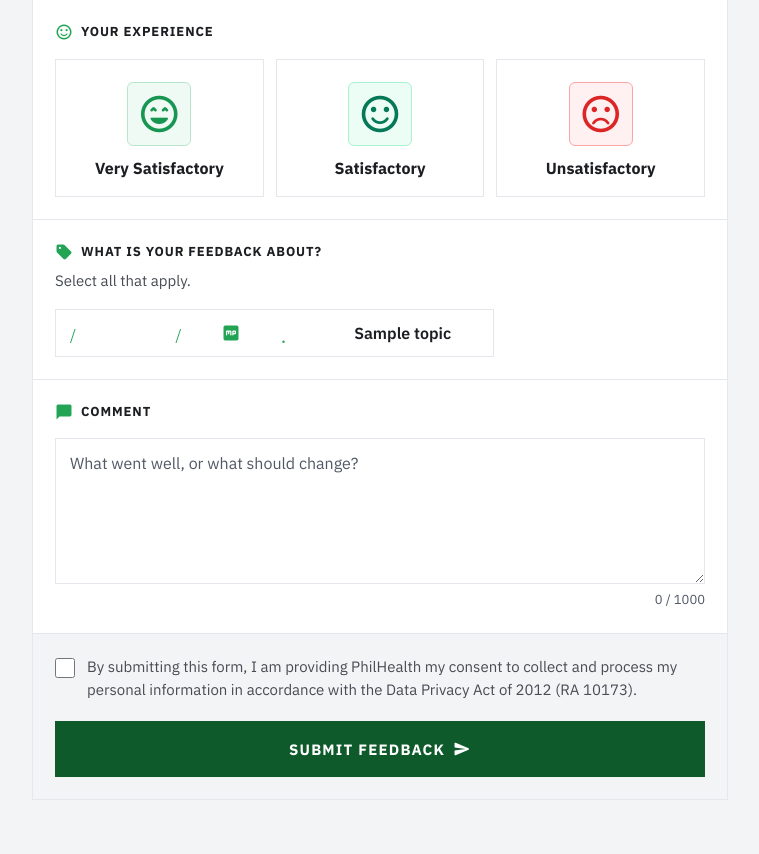
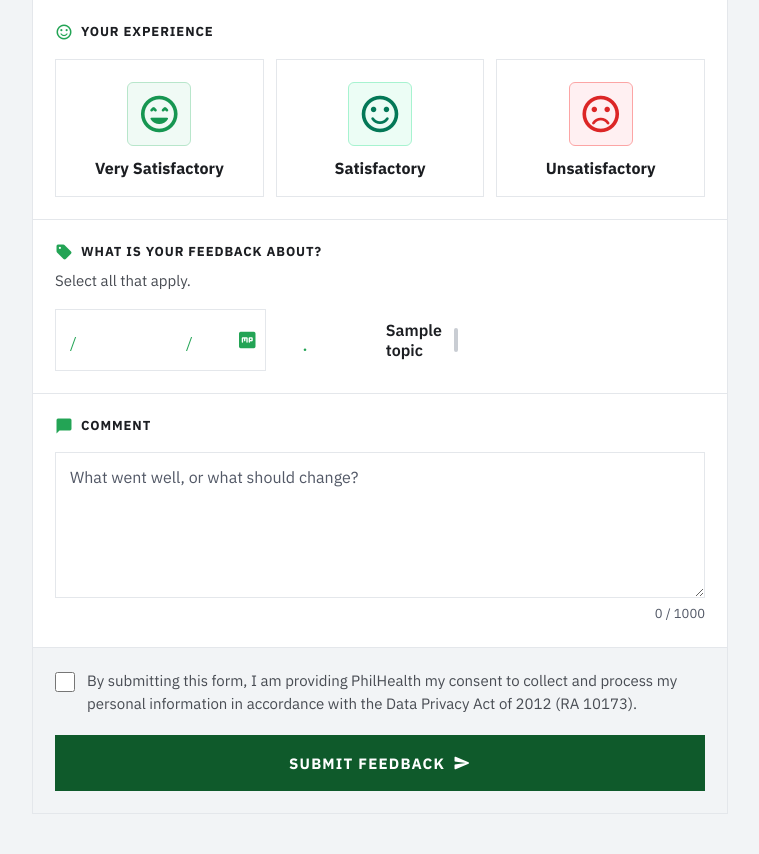
Before and after one commit to WWH16/philhealth-sentiment-analysis, a Django app: template feedback/templates/feedback/index.html in a window 1280 px wide. Shown: the part 219-1073 px from the top of the page, without its empty margins (260-1019 px from the left). Before the commit the page ends 1019 px from the top, so only its background shows below. Run offline with Django 5.2, Linux system fonts and the light colour scheme; the template is opened without the code that fills it: most values are stand-ins (such as "Sample title", 1, 10 or a date in 2020).

Commit message:
feat(feedback): lay out topics as checklist grid

```diff
--- a/feedback/static/feedback/css/feedback.css
+++ b/feedback/static/feedback/css/feedback.css
@@ -146,25 +146,33 @@
 /* Once one is picked, the other two faces go quiet. */
 .rate:has(input:checked) .rate-opt:not(:has(input:checked)) .rate-face { filter: grayscale(1); opacity: 0.5; }
 
-/* ── Topics: checkbox chips, pick one or more ─────────────────────── */
+/* ── Topics: checklist tiles, pick one or more ────────────────────── */
 .block-hint { margin: 6px 0 0; font-size: 15px; color: var(--text-secondary); }
-.topics { display: flex; flex-wrap: wrap; gap: 8px; }
+/* Even columns that fit the width: three on desktop, two on tablets,
+   one full-width row each on phones (same rhythm as the rating rows). */
+.topics { display: grid; grid-template-columns: repeat(auto-fill, minmax(min(100%, 200px), 1fr)); gap: 8px; }
 .topic-opt {
-  position: relative; display: inline-flex; align-items: center; gap: 8px;
-  min-height: 48px; padding: 10px 14px; cursor: pointer; user-select: none;
+  position: relative; display: flex; align-items: center; gap: 12px;
+  min-height: 56px; padding: 10px 14px; cursor: pointer; user-select: none;
   font-size: 16px; font-weight: 600; line-height: 1.25; color: var(--text-primary);
   background: var(--surface-card); border: 1.5px solid var(--border);
   transition: border-color 140ms var(--ease-out), background-color 140ms var(--ease-out), color 140ms var(--ease-out);
 }
 .topic-opt input { position: absolute; inset: 0; margin: 0; opacity: 0; cursor: pointer; }
-.topic-opt .material-icons-round { font-size: 20px; color: var(--g-primary); }
-/* The check always holds its space, so picking a chip never reflows the row under the finger. */
-.topic-check { opacity: 0; transform: scale(0.6); transition: opacity 160ms var(--ease-out), transform 260ms var(--ease-out); }
+.topic-opt .material-icons-round { font-size: 22px; color: var(--g-primary); }
+.topic-label { flex: 1; }
+/* Empty square until picked, then a filled check: square says "pick many",
+   where the rating's round ring says "pick one". */
+.topic-opt .topic-check {
+  display: grid; place-items: center; width: 24px; height: 24px;
+  border: 2px solid #c9cdd3; border-radius: 3px; font-size: 0;
+  transition: background-color 140ms var(--ease-out), border-color 140ms var(--ease-out);
+}
 @media (hover: hover) { .topic-opt:hover { border-color: var(--ink4); } }
 .topic-opt:has(input:focus-visible) { outline: 2px solid var(--g-primary); outline-offset: 2px; }
 .topic-opt:has(input:checked) { border-color: var(--g-forest); background: var(--g-light); color: var(--g-forest); }
 .topic-opt:has(input:checked) .material-icons-round { color: var(--g-forest); }
-.topic-opt input:checked ~ .topic-check { opacity: 1; transform: none; }
+.topic-opt input:checked ~ .topic-check { background: var(--g-forest); border-color: var(--g-forest); color: #fff; font-size: 20px; }
 
 /* ── Comment boxes ────────────────────────────────────────────────── */
 textarea {
```
